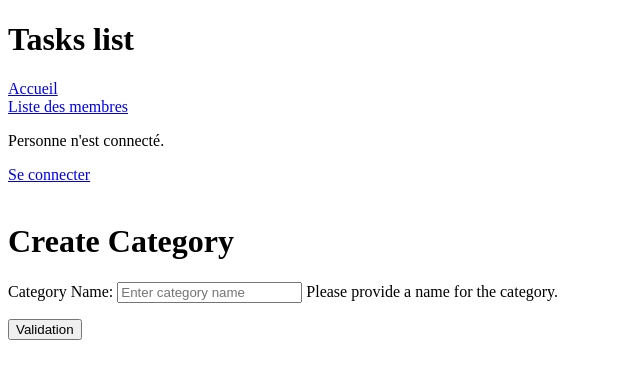
After one commit to jeanfimollheger/firstdeployement, a Django app: page /tasks/category_create/ in a window 1280 px wide. The commit adds this page. Shown: the top 379 px of the page, without its empty margins (0-640 px from the left). Run offline with Django 4.2, Linux system fonts and the light colour scheme.

Commit message:
add author attribute for Category & Project + some html updates

```diff
--- a/tasks_list/forms.py
+++ b/tasks_list/forms.py
@@ -1,5 +1,5 @@
 from django import forms
-from .models import Task
+from .models import Task, Category
 
 class TaskCreationForm(forms.ModelForm):
     class Meta:
@@ -26,3 +26,17 @@ class TaskCreationForm(forms.ModelForm):
             'project': 'Select the project associated with this task.',
             'task_target_date': 'Select the target date for this task.',
         }
+
+class CategoryCreationForm(forms.ModelForm):
+    class Meta:
+        model = Category
+        fields = ['name']
+        widgets = {
+            'name': forms.TextInput(attrs={'placeholder': 'Enter category name'}),
+        }
+        labels = {
+            'name': 'Category Name',
+        }
+        help_texts = {
+            'name': 'Please provide a name for the category.',
+        }
--- a/tasks_list/models.py
+++ b/tasks_list/models.py
@@ -14,6 +14,12 @@ def default_target_date():
 class Category(models.Model):
   name=models.CharField(max_length=100, unique=True)
   slug=models.SlugField(max_length=100, unique=True, blank=True)
+  author=models.ForeignKey(settings.AUTH_USER_MODEL,
+                           on_delete=models.CASCADE,
+                           related_name="author_categories",
+                           null=True,
+                           blank=True
+                          )
 
   def save(self, *args, **kwargs):
     if not self.slug:
@@ -28,6 +34,12 @@ class Project(models.Model):
   name=models.CharField(max_length=100, unique=True)
   slug=models.SlugField(max_length=100, unique=True, blank=True)
   target_date_project = models.DateField(default=default_target_date)
+  author=models.ForeignKey(settings.AUTH_USER_MODEL,
+                          on_delete=models.CASCADE,
+                          related_name="author_projects",
+                          null=True,
+                          blank=True
+                          )
 
   def save(self, *args, **kwargs):
     if not self.slug:
--- /dev/null
+++ b/tasks_list/templates/tasks_list/category_form.html
@@ -0,0 +1,10 @@
+{% extends 'base.html' %}
+
+{% block content %}
+    <h1>Create Category</h1>
+    <form method="post">
+      {% csrf_token %}
+      {{ form.as_p }}
+      <button type="submit">Validation</button>
+  </form>
+{% endblock %}
--- a/tasks_list/urls.py
+++ b/tasks_list/urls.py
@@ -1,8 +1,9 @@
 from django.urls import path
-from .views import TaskCreateView
+from .views import TaskCreateView, CategoryCreateView
 
 urlpatterns = [
-    path('create/', TaskCreateView.as_view(), name='task_create'),
+    path('category_create/', CategoryCreateView.as_view(), name='category_create'),
+    path('task_create/', TaskCreateView.as_view(), name='task_create'),
     #path('', TaskListView.as_view(), name='task_list'),
     #path('task/<slug:slug>/', TaskDetailView.as_view(), name='task_detail'),
     #path('task/<slug:slug>/update/', TaskUpdateView.as_view(), name='task_update'),
--- a/tasks_list/views.py
+++ b/tasks_list/views.py
@@ -1,15 +1,17 @@
 from django.views.generic import CreateView
 from django.urls import reverse_lazy, reverse
-from .models import Task
-from .forms import TaskCreationForm
+from .models import Task, Category, Project
+from .forms import TaskCreationForm, CategoryCreationForm
 
 class TaskCreateView(CreateView):
   model= Task
   form_class= TaskCreationForm
   template_name= ('tasks_list/task_form.html')
   success_url=reverse_lazy('home')
-#urls.pt => path('namemodel/create', NameModelCreateView.as_view(), name='namemodel-create'),
 
-#forms.py
 
-# Create your views here.
+class CategoryCreateView(CreateView):
+  model= Category
+  form_class= CategoryCreationForm
+  template_name= ('tasks_list/category_form.html')
+  success_url=reverse_lazy('home')
--- a/templates/base.html
+++ b/templates/base.html
@@ -8,13 +8,21 @@
   <title>Welcome to the task list</title>
 </head>
 <body>
-  <h1>Task list</h1>
+  <h1>Tasks list</h1>
   <a href= "{% url 'home' %}">Accueil</a><br>
   <a href= "{% url 'member_list' %}">Liste des membres</a>
 
   {% if user.is_authenticated %}
   <p>Bienvenue, {{ user.username }} !</p>
   <a href="{% url 'logout' %}">Se déconnecter</a>
+  <ul style="display: flex; gap: 35px; padding: 10;">
+    <li><a href="{% url 'category_create' %}">Créer</a> une catégorie</li>
+    <li>à venir</li>
+  </ul>
+  <ul style="display: flex; gap: 35px; padding: 10;">
+    <li><a href="{% url 'task_create' %}">Créer</a> une tâche</li>
+    <li>à venir</li>
+  </ul>
   {% else %}
   <p>Personne n'est connecté.</p>
   <a href="{% url 'login' %}">Se connecter</a>
```
Also changed, not shown: tasks_list/migrations/0002_category_author_project_author.py (added).
